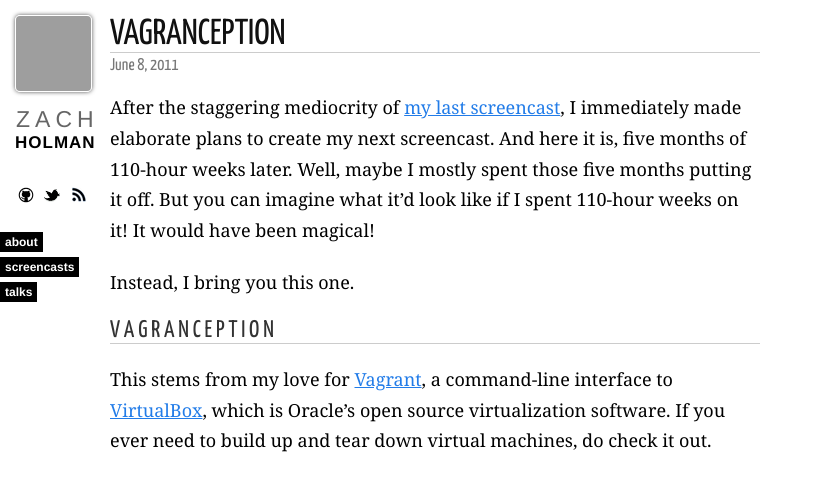
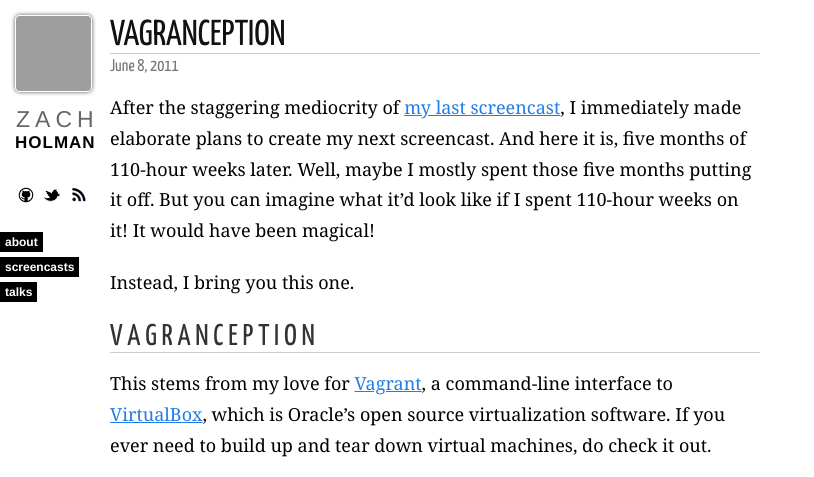
Before and after one commit to broccolini/designertocoder.github.com, a Jekyll site: the page built from _posts/2011-06-08-vagranception.markdown, in a window 1280 px wide. Shown: the top 477 px of the page, without its empty margins (0-814 px from the left). Built offline with Jekyll 4.4.1, drawn with Linux system fonts in a browser that asks for light colours; nearby versions of some CDN libraries; Markdown is read by kramdown in place of the engine named in the settings; comment, search, counter and statistics services are not loaded; grey boxes are pictures that could not be loaded.

Commit message:
the @broccolini fixes

```diff
--- a/css/styles.css
+++ b/css/styles.css
@@ -64,8 +64,17 @@ h1 a, h2 a, h3 a, h4 a{
 }
 h1{
   font-size: 36px;
-  margin-top: 17px;
+  margin-top: 18px;
   margin-bottom: .15em;
+}
+h2{
+  font-size: 30px;
+  margin-bottom: 15px;
+}
+h3{
+  color: #777;
+  font-size: 25px;
+  margin-bottom: 10px;
 }
 
 #header{
@@ -152,6 +161,7 @@ h1{
 }
 #post p{
   font-size: 18px;
+  margin-top: 0;
   margin-bottom: 1.2em;
   line-height: 1.7em;
 }
@@ -168,6 +178,7 @@ h1{
   -webkit-box-shadow: none;
 }
 #post .authoring{
+  margin-bottom: 17px;
   font-family: 'Yanone Kaffeesatz', sans-serif;
   padding-left: 0px;
   font-size: 17px;
```
